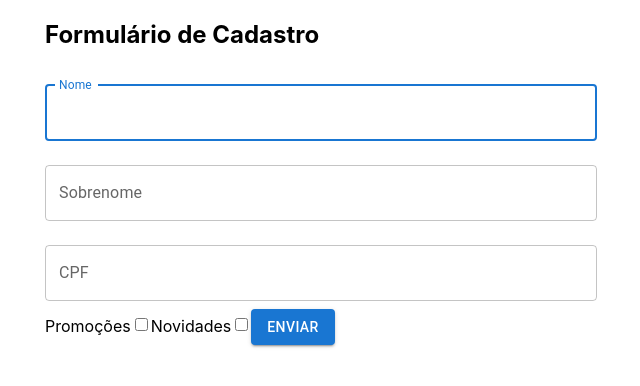
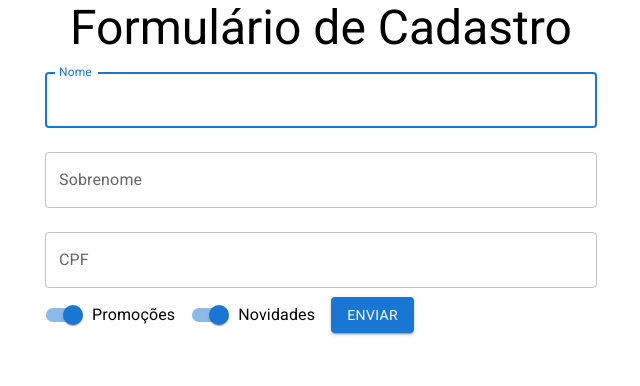
Before and after one commit to sdlima4025/react-function-form, a React (Create React App) app: page / in a window 1280 px wide. Shown: the top 386 px of the page, without its empty margins (319-959 px from the left). Built offline with nearby package versions, Linux system fonts and the light colour scheme.

Commit message:
formatação do titulo com h1

```diff
--- a/package.json
+++ b/package.json
@@ -5,6 +5,7 @@
   "dependencies": {
     "@emotion/react": "^11.10.6",
     "@emotion/styled": "^11.10.6",
+    "@fontsource/roboto": "^4.5.8",
     "@mui/material": "^5.12.1",
     "@testing-library/jest-dom": "^5.16.5",
     "@testing-library/react": "^13.4.0",
--- a/src/App.js
+++ b/src/App.js
@@ -1,14 +1,15 @@
 import React, { Component  } from 'react';
 import './App.css';
 import FormularioCadastro from './components/FormularioCadastro/formularioCadastro';
-import Container from '@mui/material/Container';
+import {Container, Typography  } from '@mui/material';
+import '@fontsource/roboto/400.css';
 class App extends Component {
 
   render() {
     return (
-      <Container component="article" maxWidth="sm">
-        <h1>Formulário de Cadastro</h1>
-        <FormularioCadastro/>
+      <Container  component="article" maxWidth="sm">
+        <Typography  variant='h3' component="h1" align='center'>Formulário de Cadastro</Typography>
+        <FormularioCadastro />
       </Container>
     );
   }
--- a/src/components/FormularioCadastro/formularioCadastro.jsx
+++ b/src/components/FormularioCadastro/formularioCadastro.jsx
@@ -1,24 +1,25 @@
-import * as React  from "react";
-import Button from '@mui/material/Button';
-import TextField from '@mui/material/TextField';
+import * as React from "react";
+import { TextField, Button, Switch, FormControlLabel } from "@mui/material/";
 
 function FormularioCadastro() {
   return (
-    <form>
-     <TextField id="nome" label="Nome" margin="normal" autoFocus fullWidth/>
-     <TextField id="sobrenome" label="Sobrenome" margin="normal" fullWidth/>
-     <TextField id="cpf" label="CPF" margin="normal"  fullWidth/>
+    <form  >
+      <TextField id="nome" label="Nome" margin="normal" autoFocus fullWidth />
+      <TextField id="sobrenome" label="Sobrenome" margin="normal" fullWidth />
+      <TextField id="cpf" label="CPF" margin="normal" fullWidth />
 
+      <FormControlLabel
+        label="Promoções"
+        control={<Switch name="promocoes" defaultChecked />}
+      />
+      <FormControlLabel
+        label="Novidades"
+        control={<Switch name="novidades" defaultChecked />}
+      />
 
-
-      <label>Promoções</label>
-      <input type="checkbox" />
-      <label>Novidades</label>
-      <input type="checkbox" />
-
-
-      <Button type="submit" variant="contained" color="primary">Enviar</Button>
-
+      <Button type="submit" variant="contained" color="primary">
+        Enviar
+      </Button>
     </form>
   );
 }
```
Also changed, not shown: 1 other file (tests, documents, lock files or other folders).
